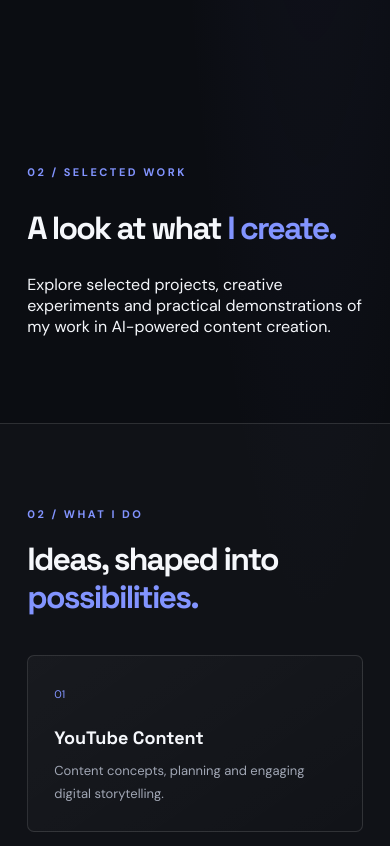
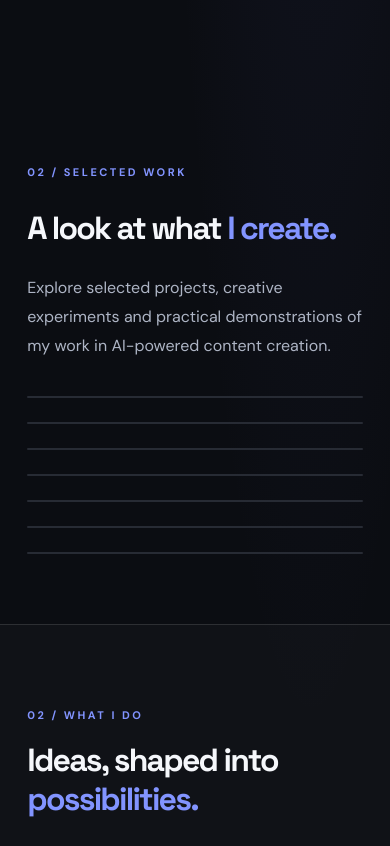
Before and after one commit to mubeenreverserecruiter/bobclinton-portfolio, a website built with Vite: page index.html in a window 390 px wide. Shown: the part 1297-2143 px from the top of the page. Built offline with nearby package versions, Linux system fonts and the light colour scheme; a script that the page names is missing.

Commit message:
Update style.css

```diff
--- a/src/style.css
+++ b/src/style.css
@@ -581,3 +581,47 @@
 .social-links a:hover {
   color: #8294FF;
 }
+/* FEATURED TIKTOK WORK */
+.featured-work {
+  overflow: hidden;
+}
+
+.section-description {
+  max-width: 620px;
+  color: #aeb5c5;
+  line-height: 1.8;
+  margin: 16px 0 36px;
+}
+
+.video-grid {
+  display: grid;
+  grid-template-columns: repeat(3, minmax(0, 1fr));
+  gap: 24px;
+  align-items: start;
+}
+
+.video-card {
+  min-width: 0;
+  overflow: hidden;
+  border: 1px solid rgba(255, 255, 255, 0.08);
+  border-radius: 16px;
+  background: #151923;
+}
+
+.video-card blockquote.tiktok-embed {
+  margin: 0 auto !important;
+  max-width: 100% !important;
+  min-width: 0 !important;
+}
+
+@media (max-width: 900px) {
+  .video-grid {
+    grid-template-columns: repeat(2, minmax(0, 1fr));
+  }
+}
+
+@media (max-width: 600px) {
+  .video-grid {
+    grid-template-columns: 1fr;
+  }
+}
```
